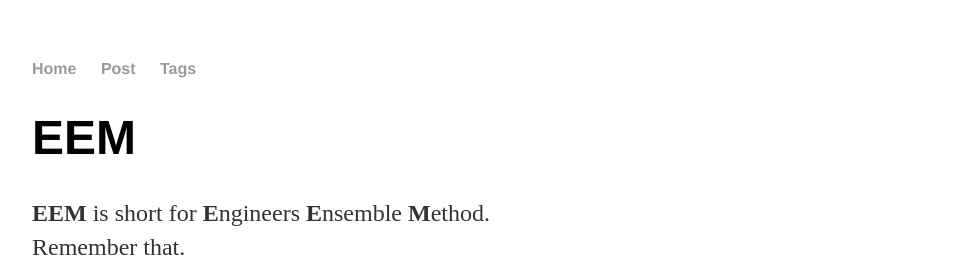
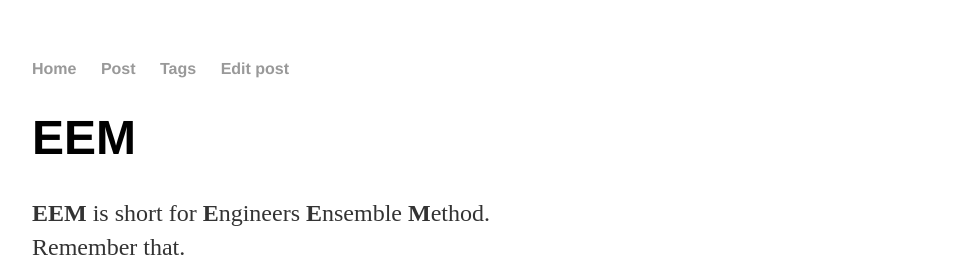
Before and after one commit to takasimiz/bak-github.io, a Jekyll site: the page built from index.html, in a window 1280 px wide. Shown: the top 257 px of the page, without its empty margins (160-1119 px from the left). Built offline with Jekyll 4.4.1, drawn with Linux system fonts in a browser that asks for light colours.

Commit message:
Update default.html

```diff
--- a/_layouts/default.html
+++ b/_layouts/default.html
@@ -13,6 +13,7 @@
 <!-- 	        		<li><a href="/cv">CV</a></li> -->
 	        		<li><a href="/post">Post</a></li>
 				<li><a href="/post/tags">Tags</a></li>
+				<li><a href="https://github.com/STakashimizu/STakashimizu.github.io/tree/master/_posts">Edit post</a></li>
 	    		</ul>
 			</nav>
 			<div class="container">
```
